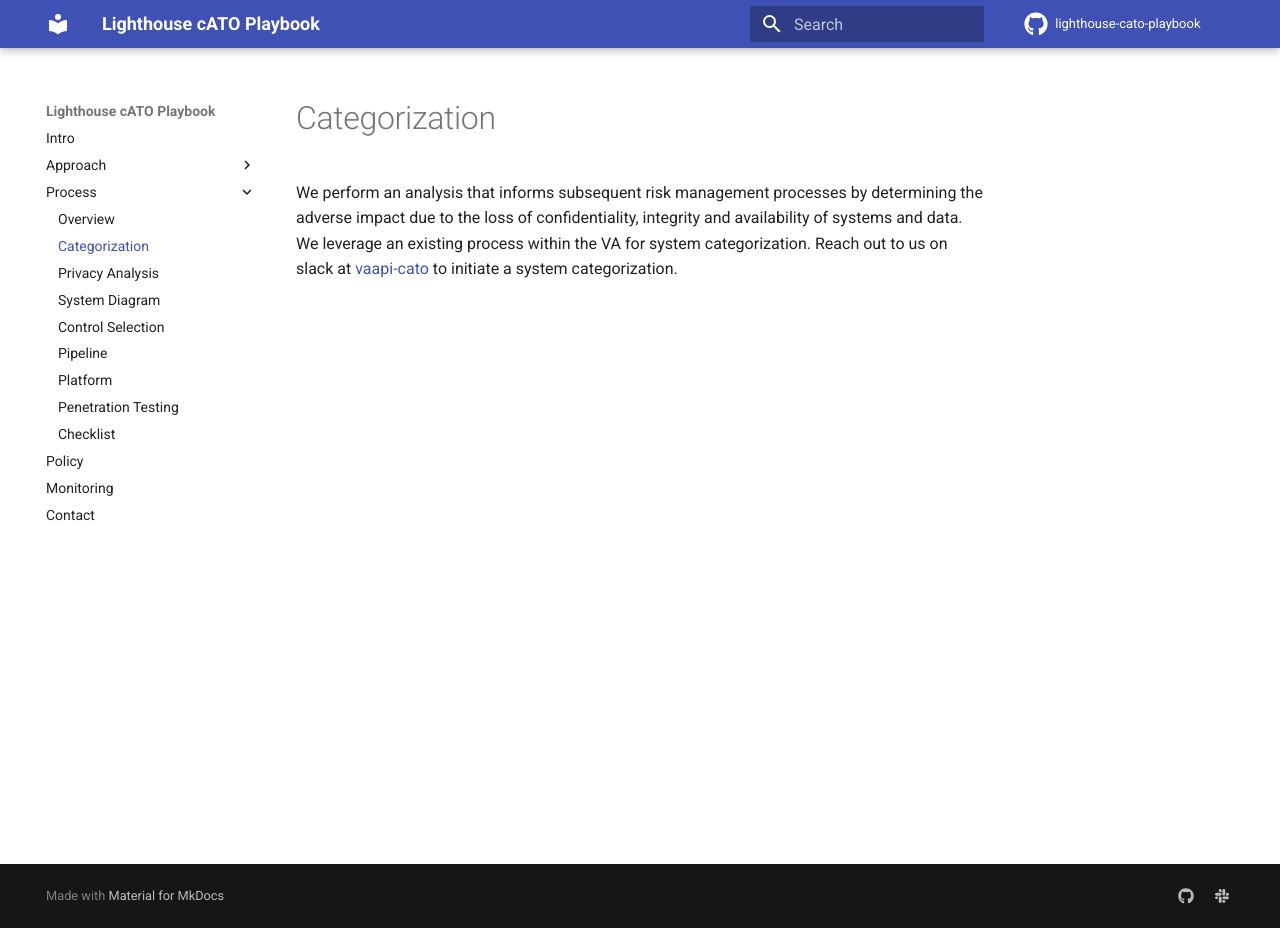
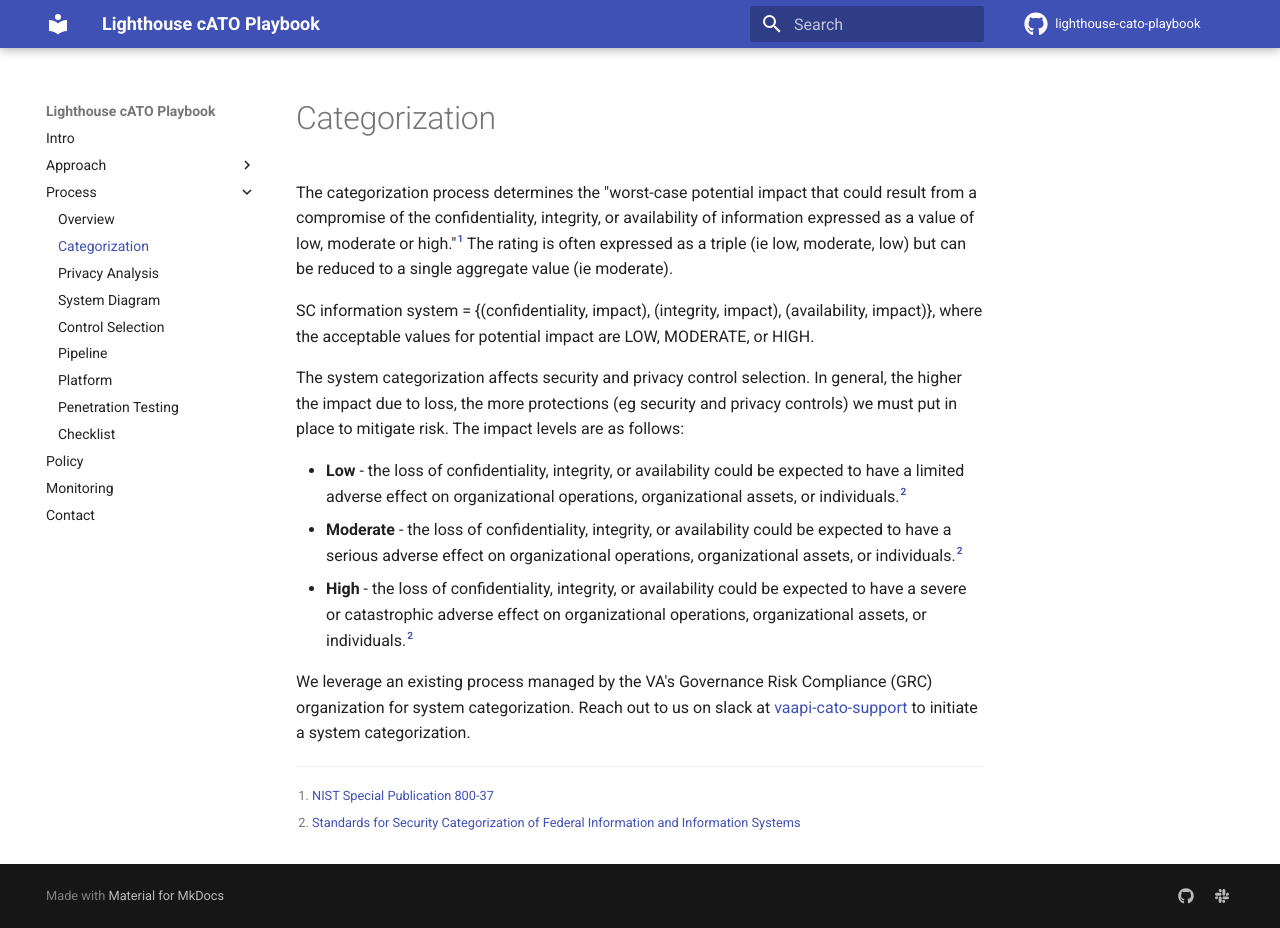
Before and after one commit to rise8-us/cato-playbook, an MkDocs documentation site: the page built from docs/categorization.md, in a window 1280 px wide and 928 px high. Built offline with MkDocs 1.6.1 and Material for MkDocs 9.7.7, drawn with Linux system fonts in a browser that asks for light colours; comment, search, counter and statistics services are not loaded.

Commit message:
Updated categorization language

```diff
--- a/docs/categorization.md
+++ b/docs/categorization.md
@@ -1,6 +1,27 @@
 # Categorization
 
-We perform an analysis that informs subsequent risk management processes by determining the adverse impact due to the
-loss of confidentiality, integrity and availability of systems and data. We leverage an existing process within the VA
-for system categorization. Reach out to us on slack at [vaapi-cato](https://lighthouseva.slack.com/archives/C03G2J6G7AR)
-to initiate a system categorization.
+The categorization process determines the "worst-case potential impact that could result from a compromise of the
+confidentiality, integrity, or availability of information expressed as a value of low, moderate or high."[^1] The
+rating is often expressed as a triple (ie low, moderate, low) but can be reduced to a single aggregate
+value (ie moderate).
+
+SC information system = {(confidentiality, impact), (integrity, impact), (availability, impact)},
+where the acceptable values for potential impact are LOW, MODERATE, or HIGH.
+
+The system categorization affects security and privacy control selection. In general, the higher the impact due to loss,
+the more protections (eg security and privacy controls) we must put in place to mitigate risk. The impact levels are as
+follows:
+
+- **Low** - the loss of confidentiality, integrity, or availability could be expected to have a limited adverse
+  effect on organizational operations, organizational assets, or individuals.[^2]
+- **Moderate** - the loss of confidentiality, integrity, or availability could be expected to have a serious adverse
+  effect on organizational operations, organizational assets, or individuals.[^2]
+- **High** - the loss of confidentiality, integrity, or availability could be expected to have a severe or
+  catastrophic adverse effect on organizational operations, organizational assets, or individuals.[^2]
+
+We leverage an existing process managed by the VA's Governance Risk Compliance (GRC) organization for system
+categorization. Reach out to us on slack at
+[vaapi-cato-support](https://lighthouseva.slack.com/archives/C03G2J6G7AR) to initiate a system categorization.
+
+[^1]:[NIST Special Publication 800-37](https://csrc.nist.gov/publications/detail/sp/800-37/rev-2/final)
+[^2]:[Standards for Security Categorization of Federal Information and Information Systems](https://nvlpubs.nist.gov/nistpubs/fips/nist.fips.199.pdf)
```
